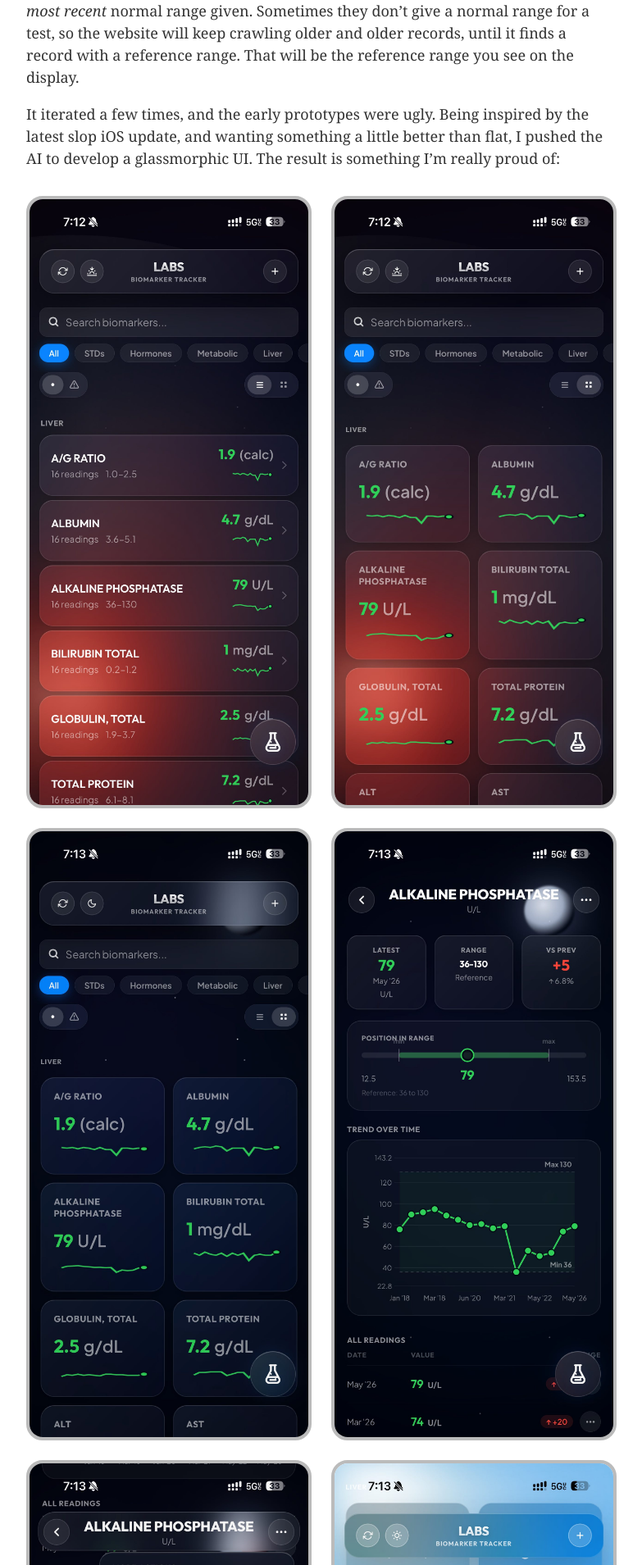
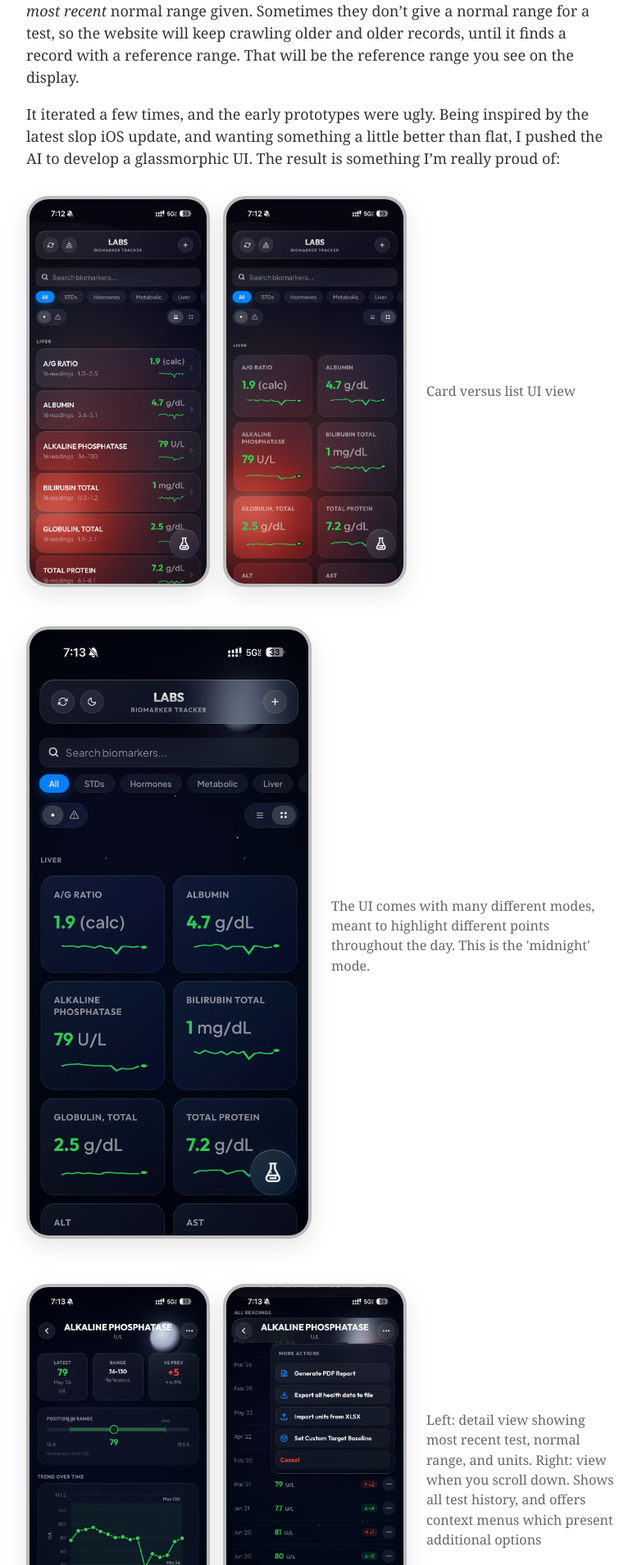
Before and after one commit to 0sps/sull1van.com, a Jekyll site: the page built from _posts/2026-05-18-Fixing-blood-test-results.md, in a window 1280 px wide. Shown: the part 2511-4420 px from the top of the page at 82% size, without its empty margins (248-1031 px from the left). Built offline with Jekyll 4.4.1, drawn with Linux system fonts in a browser that asks for light colours.

Commit message:
labs update

```diff
--- a/_posts/2026-05-18-Fixing-blood-test-results.md
+++ b/_posts/2026-05-18-Fixing-blood-test-results.md
@@ -51,14 +51,95 @@ But what constitutes a 'normal range'? **Depends who you ask!**
 
 It iterated a few times, and the early prototypes were ugly. Being inspired by the latest slop iOS update, and wanting something a little better than flat, I pushed the AI to develop a glassmorphic UI. The result is something I'm really proud of:
 
-<div style="display: grid; grid-template-columns: repeat(auto-fit, minmax(min(100%, 280px), 1fr)); gap: 1.5rem; margin: 2rem auto;">
-    <img src="/assets/images/bloodtest/screen1.jpg" alt="Prototype Screen 1" style="width: 100%; border: 4px solid #bbb; border-radius: 20px; box-sizing: border-box;" />
-    <img src="/assets/images/bloodtest/screen2.jpg" alt="Prototype Screen 2" style="width: 100%; border: 4px solid #bbb; border-radius: 20px; box-sizing: border-box;" />
-    <img src="/assets/images/bloodtest/screen3.jpg" alt="Prototype Screen 3" style="width: 100%; border: 4px solid #bbb; border-radius: 20px; box-sizing: border-box;" />
-    <img src="/assets/images/bloodtest/screen4.jpg" alt="Prototype Screen 4" style="width: 100%; border: 4px solid #bbb; border-radius: 20px; box-sizing: border-box;" />
-    <img src="/assets/images/bloodtest/screen5.jpg" alt="Prototype Screen 5" style="width: 100%; border: 4px solid #bbb; border-radius: 20px; box-sizing: border-box;" />
-    <img src="/assets/images/bloodtest/screen6.jpg" alt="Prototype Screen 6" style="width: 100%; border: 4px solid #bbb; border-radius: 20px; box-sizing: border-box;" />
-    <img src="/assets/images/bloodtest/screen7.jpg" alt="Prototype Screen 7" style="width: 100%; border: 4px solid #bbb; border-radius: 20px; box-sizing: border-box;" />
+<style>
+  .gallery-section {
+    display: flex;
+    flex-direction: column;
+    gap: 3rem;
+    margin: 2rem auto;
+  }
+  .gallery-row {
+    display: grid;
+    grid-template-columns: 1fr;
+    gap: 1.5rem;
+    align-items: center;
+  }
+  .gallery-images-double {
+    display: grid;
+    grid-template-columns: 1fr 1fr;
+    gap: 1rem;
+  }
+  .gallery-caption {
+    font-size: 0.9em;
+    line-height: 1.5;
+    color: #666;
+  }
+  html[data-theme="dark"] .gallery-caption {
+    color: #aaa;
+  }
+  .gallery-img {
+    width: 100%;
+    border: 4px solid #bbb;
+    border-radius: 27px;
+    box-shadow: 0 10px 30px rgba(0,0,0,0.1);
+    box-sizing: border-box;
+  }
+  @media (min-width: 550px) {
+    .gallery-row.layout-2-1 {
+      grid-template-columns: 2fr 1fr;
+    }
+    .gallery-row.layout-1-1 {
+      grid-template-columns: 1fr 1fr;
+    }
+  }
+</style>
+
+<div class="gallery-section">
+  <!-- Row 1: screen1 & screen2 + caption -->
+  <div class="gallery-row layout-2-1">
+    <div class="gallery-images-double">
+      <img src="/assets/images/bloodtest/screen1.jpg" alt="Prototype Card View" class="gallery-img" />
+      <img src="/assets/images/bloodtest/screen2.jpg" alt="Prototype List View" class="gallery-img" />
+    </div>
+    <div class="gallery-caption">
+      Card versus list UI view
+    </div>
+  </div>
+
+  <!-- Row 2: screen3 + caption -->
+  <div class="gallery-row layout-1-1">
+    <div>
+      <img src="/assets/images/bloodtest/screen3.jpg" alt="Midnight Mode" class="gallery-img" />
+    </div>
+    <div class="gallery-caption">
+      The UI comes with many different modes, meant to highlight different points throughout the day. This is the 'midnight' mode.
+    </div>
+  </div>
+
+  <!-- Row 3: screen4 & screen5 + caption -->
+  <div class="gallery-row layout-2-1">
+    <div class="gallery-images-double">
+      <img src="/assets/images/bloodtest/screen4.jpg" alt="Detail View" class="gallery-img" />
+      <img src="/assets/images/bloodtest/screen5.jpg" alt="History and Context Menus" class="gallery-img" />
+    </div>
+    <div class="gallery-caption">
+      Left: detail view showing most recent test, normal range, and units. Right: view when you scroll down. Shows all test history, and offers context menus which present additional options
+    </div>
+  </div>
+
+  <!-- Row 4: screen6 -->
+  <div class="gallery-row">
+    <div style="max-width: 500px; margin: 0 auto; width: 100%;">
+      <img src="/assets/images/bloodtest/screen6.jpg" alt="Prototype Screen 6" class="gallery-img" />
+    </div>
+  </div>
+
+  <!-- Row 5: screen7 -->
+  <div class="gallery-row">
+    <div style="max-width: 500px; margin: 0 auto; width: 100%;">
+      <img src="/assets/images/bloodtest/screen7.jpg" alt="Prototype Screen 7" class="gallery-img" />
+    </div>
+  </div>
 </div>
 
 # CONSTRUCTION ZONE BELOW
```
Also changed, not shown: 2 other files.
